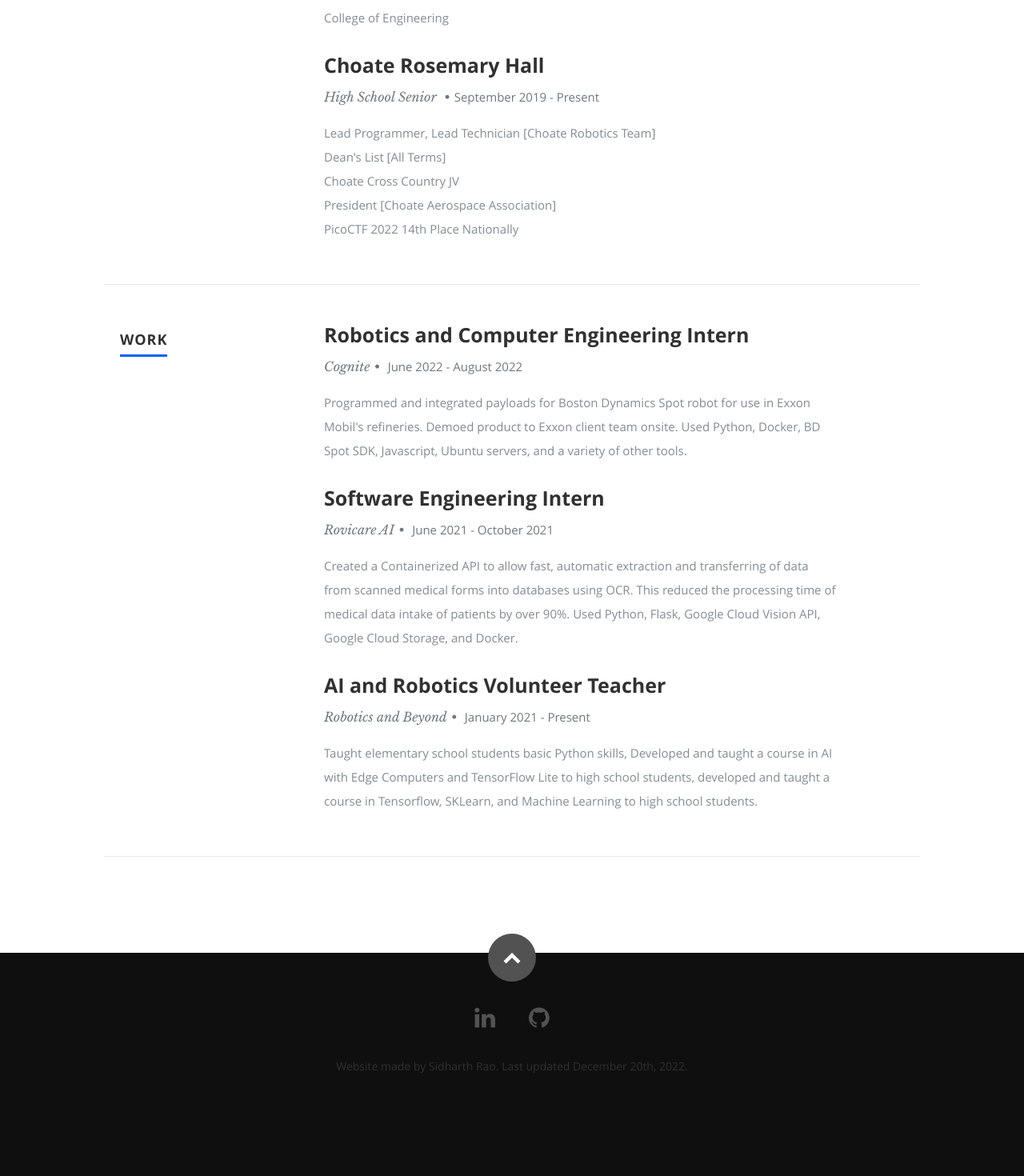
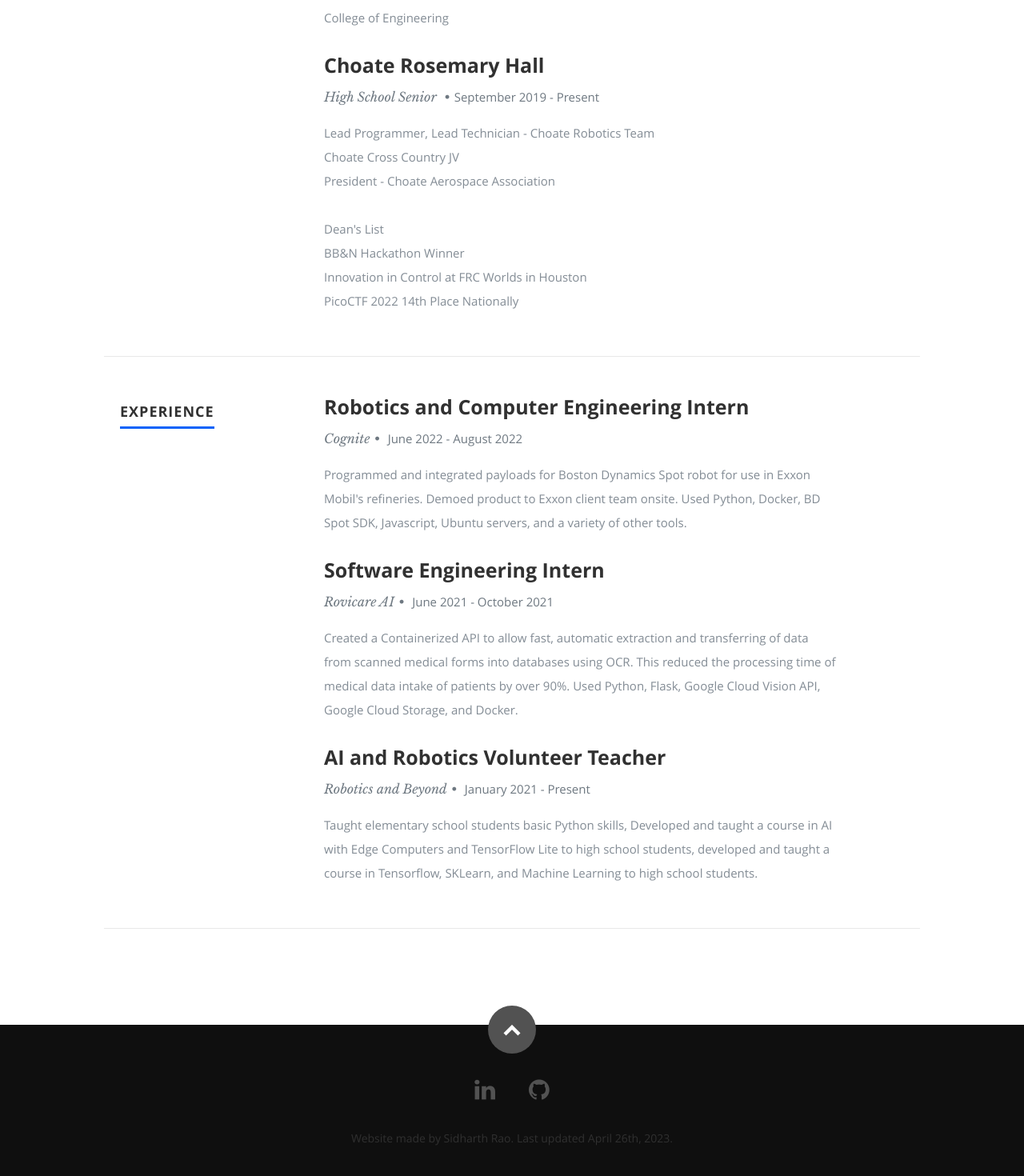
Before and after one commit to sidharthmrao/Old-Website, a React (Create React App) app: page / in a window 1280 px wide. Shown: the part 1693-3163 px from the top of the page at 80% size. Before the commit the page ends 3089 px from the top, so only its background shows below. Built offline with nearby package versions, Linux system fonts and the light colour scheme.

Commit message:
Altered resume and footer.

```diff
--- a/public/resumeData.json
+++ b/public/resumeData.json
@@ -42,10 +42,10 @@
         "school": "Choate Rosemary Hall",
         "degree": "High School Senior",
         "graduated": "September 2019 - Present",
-        "description": "Lead Programmer, Lead Technician [Choate Robotics Team]\nDean's List [All Terms]\nChoate Cross Country JV\nPresident [Choate Aerospace Association]\nPicoCTF 2022 14th Place Nationally"
+        "description": "Lead Programmer, Lead Technician - Choate Robotics Team\nChoate Cross Country JV\nPresident - Choate Aerospace Association\n\nDean's List\nBB&N Hackathon Winner\nInnovation in Control at FRC Worlds in Houston\nPicoCTF 2022 14th Place Nationally"
       }
     ],
-    "work": [
+    "experience": [
       {
         "company": "Robotics and Computer Engineering Intern",
         "title": "Cognite",
--- a/src/Components/Footer.js
+++ b/src/Components/Footer.js
@@ -23,7 +23,7 @@
               <ul className="social-links">{networks}</ul>
 
               <ul className="copyright">
-                <li>Website made by Sidharth Rao. Last updated December 20th, 2022.</li>
+                <li>Website made by Sidharth Rao. Last updated April 26th, 2023.</li>
               </ul>
             </div>
           </Fade>
--- a/src/Components/Resume.js
+++ b/src/Components/Resume.js
@@ -19,7 +19,7 @@
       );
     });
 
-    const work = this.props.data.work.map(function (work) {
+    const experience = this.props.data.experience.map(function (work) {
       return (
         <div key={work.company}>
           <h3>{work.company}</h3>
@@ -54,11 +54,11 @@
           <div className="row work">
             <div className="three columns header-col">
               <h1>
-                <span>Work</span>
+                <span>Experience</span>
               </h1>
             </div>
 
-            <div className="nine columns main-col">{work}</div>
+            <div className="nine columns main-col">{experience}</div>
           </div>
         </Slide>
       </section>
```
